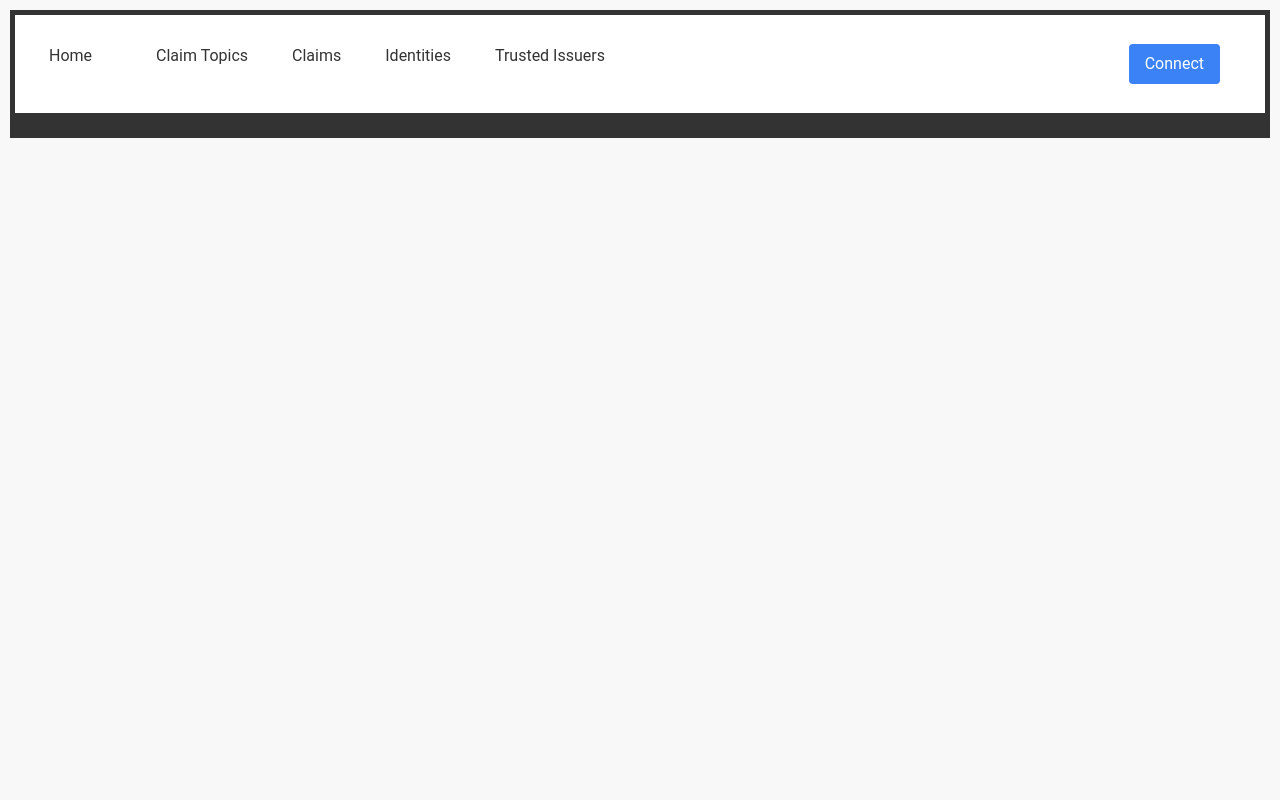
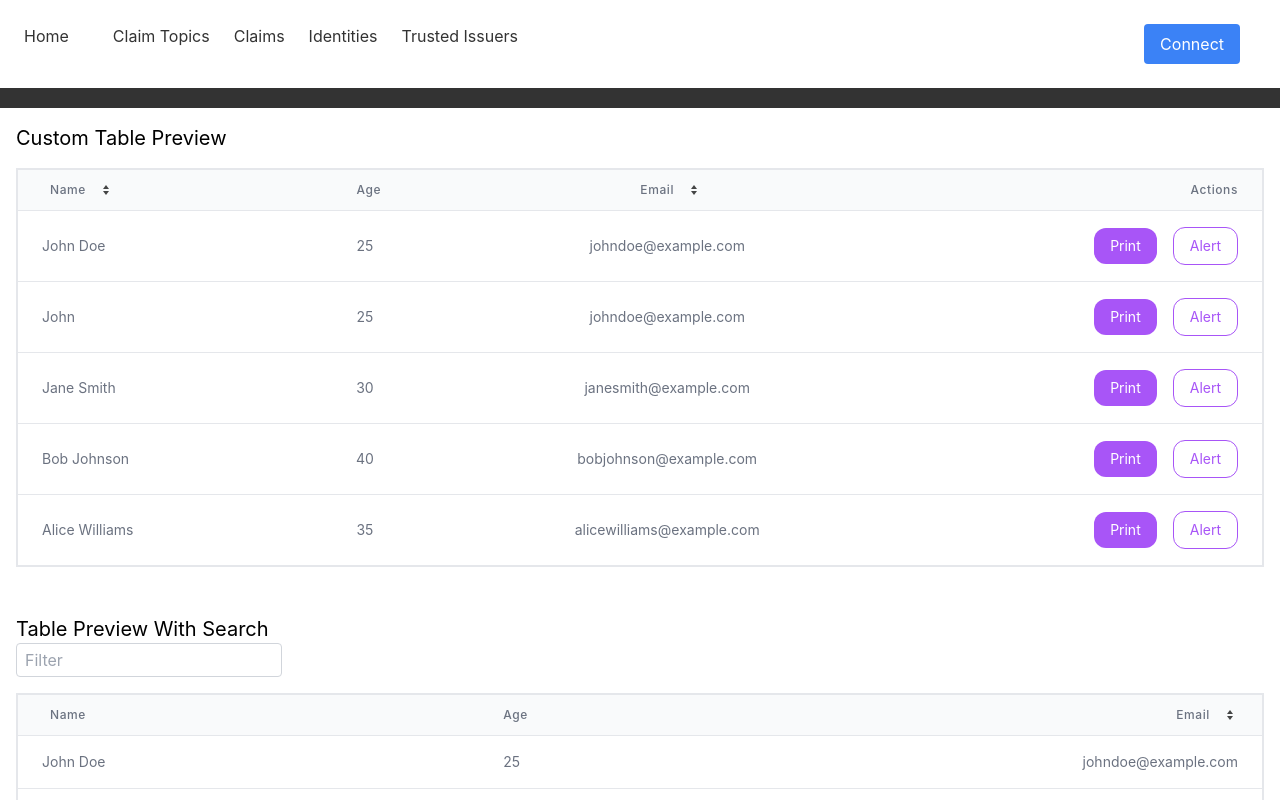
Before and after one commit to nomyx-io/nomyx-id, a React (Create React App) app in the folder ui/: page /demo in a window 1280 px wide. Shown: the top 800 px of the page. Built offline with nearby package versions, Linux system fonts and the light colour scheme.

Commit message:
Feat: Table component functionality

```diff
--- a/ui/src/App.tsx
+++ b/ui/src/App.tsx
@@ -15,6 +15,7 @@ import IdentitiesPage from './components/IdentitiesPage.jsx';
 import ClaimsPage from './components/ClaimsPage.jsx';
 
 import BlockchainService from './services/BlockchainService.js';
+import CustomTablePreview from './components/Demo.jsx';
 
 function UnsupportedNetworkDialog(props: any) {
 
@@ -131,6 +132,7 @@ function App() {
           <Route path="/issuers" element={<TrustedIssuersPage service={blockchainService} />} />
           <Route path="/identities" element={<IdentitiesPage service={blockchainService} />} />
           <Route path="/claims" element={<ClaimsPage service={blockchainService} />} />
+          <Route path="/demo" element={<CustomTablePreview />} />
         </Routes>
       </div>
     </Router>
--- /dev/null
+++ b/ui/src/components/Demo.jsx
@@ -0,0 +1,99 @@
+import React from 'react';
+import {CustomTable} from './Table';
+
+const columns = [
+	{key: 'name', label: 'Name', align: 'left', unique: true, sortable: true},
+	{key: 'age', label: 'Age', align: 'center'},
+	{key: 'email', label: 'Email', align: 'center',sortable:true},
+	{
+		key: 'action',
+		label: 'Actions',
+		align: 'right',
+		render: (row) => (
+			<div className="flex gap-4 items-center">
+				<button
+					className=" py-2 px-4 rounded-xl bg-purple-500 hover:bg-purple-700 text-white"
+					onClick={() => console.log(row)}
+				>
+					Print
+				</button>
+				<button
+					className=" py-2 px-4 rounded-xl border border-purple-500 hover:bg-purple-700 text-purple-500 hover:text-white"
+					onClick={() => alert('hy')}
+				>
+					Alert
+				</button>
+			</div>
+		),
+	},
+];
+const columns2 = [
+	{key: 'name', label: 'Name', align: 'left', unique: true},
+	{key: 'age', label: 'Age', align: 'center'},
+	{key: 'email', label: 'Email', align: 'right', sortable: true},
+];
+
+const columns3 = [
+	{key: 'name', label: 'Name', align: 'left', unique: true},
+	{key: 'age', label: 'Age', align: 'center'},
+	{key: 'status', label: 'Status', align: 'center'},
+	{key: 'email', label: 'Email', align: 'right', sortable: true},
+];
+const columns4 = [
+	{key: 'name', label: 'Name', align: 'left', unique: true},
+	{key: 'age', label: 'Age', align: 'center'},
+	{key: 'status', label: 'Status', align: 'center'},
+	{key: 'email', label: 'Email', align: 'center', sortable: true},
+	{key: 'transactionStatus', label: 'Transaction Status', align: 'right', sortable: true},
+];
+
+const data = [
+	{name: 'John Doe', age: 25, email: 'johndoe@example.com', status: 'Active', transactionStatus: 'Pending'},
+	{name: 'John', age: 25, email: 'johndoe@example.com', status: 'Inactive', transactionStatus: 'Success'},
+	{name: 'Jane Smith', age: 30, email: 'janesmith@example.com', status: 'Inactive', transactionStatus: 'Success'},
+	{name: 'Bob Johnson', age: 40, email: 'bobjohnson@example.com', status: 'Inactive', transactionStatus: 'Pending'},
+	{
+		name: 'Alice Williams',
+		age: 35,
+		email: 'alicewilliams@example.com',
+		status: 'Active',
+		transactionStatus: 'Pending',
+	},
+];
+
+const statusList = ['All', 'Active', 'Inactive'];
+const TransactionStatusList = ['All', 'Success', 'Pending'];
+
+const CustomTablePreview = () => {
+	return (
+		<div>
+			<CustomTable title={'Custom Table Preview'} columns={columns} data={data} />
+			<br />
+			<br />
+			<CustomTable title={'Table Preview With Search'} columns={columns2} data={data} searchable />
+			<br />
+			<br />
+			<CustomTable
+				title={'Table 3 With Tabs'}
+				columns={columns3}
+				data={data}
+				enableTabs={true}
+				statusList={statusList}
+				enableTabsBy="status"
+			/>
+			<br />
+			<br />
+			<CustomTable
+				title={'Table 4 With Tabs and Search'}
+				columns={columns4}
+				data={data}
+				searchable
+				enableTabs={true}
+				statusList={TransactionStatusList}
+				enableTabsBy="transactionStatus"
+			/>
+		</div>
+	);
+};
+
+export default CustomTablePreview;
--- a/ui/src/components/ObjectList.jsx
+++ b/ui/src/components/ObjectList.jsx
@@ -1,7 +1,7 @@
 
 import React, { useState } from 'react';
 
-import './ObjectList.css';
+// import './ObjectList.css';
 
 function pluralize(str) {
     return str + "s";
--- /dev/null
+++ b/ui/src/components/Table.jsx
@@ -0,0 +1,191 @@
+import React, {useEffect, useState} from 'react';
+
+export const CustomTable = ({title,description,columns, data, searchable = false, enableTabs, enableTabsBy = '', statusList}) => {
+	const [sortedColumn, setSortedColumn] = useState(null);
+	const [sortDirection, setSortDirection] = useState('asc');
+	const [filterText, setFilterText] = useState('');
+	const [activeTab, setActiveTab] = useState('');
+
+	useEffect(() => {
+		statusList && statusList.length > 0 && setActiveTab(statusList[0]);
+	}, []);
+
+	const handleTabClick = (status) => {
+		setActiveTab(status);
+	};
+
+	const handleSort = (column) => {
+		if (sortedColumn === column) {
+			// If the same column is clicked again, reverse the sort direction
+			setSortDirection(sortDirection === 'asc' ? 'desc' : 'asc');
+		} else {
+			// If a new column is clicked, set it as the sorted column with ascending order
+			setSortedColumn(column);
+			setSortDirection('asc');
+		}
+	};
+
+	const handleFilterChange = (event) => {
+		setFilterText(event.target.value);
+	};
+
+	const findUniqueKey = () => {
+		const uniqueColumn = columns && columns.length > 0 && columns.find((column) => column.unique === true);
+		return uniqueColumn ? uniqueColumn.key : undefined;
+	};
+
+	const uniqueKey = findUniqueKey();
+
+	const filteredData =
+		enableTabs && activeTab && activeTab !== 'All' ? data.filter((row) => row[enableTabsBy] === activeTab) : data;
+
+	const filteredAndSearchedData = filteredData.filter((row) => {
+		// Filter rows based on the filterText and all columns' values
+		return columns.some((column) => {
+			const value = row[column.key];
+			return typeof value === 'string' && value.toLowerCase().includes(filterText.toLowerCase());
+		});
+	});
+
+	const sortedData = sortedColumn
+		? filteredAndSearchedData.slice().sort((a, b) => {
+				const valueA = a[sortedColumn];
+				const valueB = b[sortedColumn];
+
+				if (valueA < valueB) return sortDirection === 'asc' ? -1 : 1;
+				if (valueA > valueB) return sortDirection === 'asc' ? 1 : -1;
+				return 0;
+		  })
+		: filteredAndSearchedData;
+
+	return (
+		<>
+			<div className='text-xl'>{title}</div>
+			<div className='text-base'>{description}</div>
+
+			<div className="flex justify-between mb-4">
+				{searchable && (
+					<div>
+						<label htmlFor="filterInput" className="sr-only">
+							Filter
+						</label>
+						<input
+							type="text"
+							id="filterInput"
+							placeholder="Filter"
+							className="px-2 py-1 border border-gray-300 rounded"
+							value={filterText}
+							onChange={handleFilterChange}
+						/>
+					</div>
+				)}
+			</div>
+			{enableTabs && (
+				<div className="flex space-x-4 mb-4">
+					{statusList.map((status) => (
+						<button
+							key={status}
+							className={`py-2 px-4 rounded-md ${
+								activeTab === status ? 'bg-blue-500 text-white' : 'bg-gray-200 text-gray-700'
+							}`}
+							onClick={() => handleTabClick(status)}
+						>
+							{status}
+						</button>
+					))}
+				</div>
+			)}
+			<div className="overflow-x-auto border border-gray-200">
+				<table className="min-w-full border-collapse border border-gray-200 ">
+					<thead className="bg-gray-50">
+						<tr>
+							{columns &&
+								columns.length > 0 &&
+								columns.map((column) => (
+									<th
+										key={column.key}
+										scope="col"
+										className={`px-6 py-3 text-left text-xs font-medium text-gray-500 uppercase tracking-wider border-y border-gray-200 ${
+											column.align === 'right'
+												? 'text-right'
+												: column.align === 'left'
+												? 'text-left'
+												: 'text-center'
+										}`}
+									>
+										<button
+											key={column.key}
+											className={`ml-2 focus:outline-none ${
+												sortedColumn === column.key ? 'font-bold' : ''
+											}`}
+											onClick={() => column.sortable && handleSort(column.key)}
+										>
+											<div className="flex items-center gap-2">
+												{column.label}
+												{sortedColumn === column.key ? (
+													<span
+														className={`ml-1 ${
+															sortDirection === 'asc' ? 'text-gray-600' : 'text-gray-400'
+														}`}
+													>
+														{sortDirection === 'asc' ? '▲' : '▼'}
+													</span>
+												) : (
+													column.sortable && (
+														<span className={`ml-1 text-gray-400`}>{sortIcon()}</span>
+													)
+												)}
+											</div>
+										</button>
+									</th>
+								))}
+						</tr>
+					</thead>
+					<tbody>
+						{sortedData.map((row, i) => (
+							<tr key={row[uniqueKey] || i}>
+								{columns.map((column) => (
+									<td
+										key={column.key}
+										className={`px-6 py-4 whitespace-pre-wrap text-sm text-gray-500 border-y border-gray-200   ${
+											column.align === 'right'
+												? 'text-right'
+												: column.align === 'left'
+												? 'text-left'
+												: 'text-center'
+										}`}
+									>
+										{column.render ? (
+											<div
+												className={`flex items-center ${
+													column.align === 'right'
+														? 'justify-end'
+														: column.align === 'left'
+														? 'justify-start'
+														: 'justify-center'
+												}`}
+											>
+												{column.render(row)}
+											</div>
+										) : (
+											row[column.key]
+										)}
+									</td>
+								))}
+							</tr>
+						))}
+					</tbody>
+				</table>
+			</div>
+		</>
+	);
+};
+
+const sortIcon = () => {
+	return (
+		<svg width="16px" height="16px" viewBox="0 0 16 16" version="1.1" xmlns="http://www.w3.org/2000/svg">
+			<path fill="#444" d="M11 7h-6l3-4z" />
+			<path fill="#444" d="M5 9h6l-3 4z" />
+		</svg>
+	);
+};
--- a/ui/src/components/TrustedIssuersPage.jsx
+++ b/ui/src/components/TrustedIssuersPage.jsx
@@ -97,9 +97,7 @@ const TrustedIssuersPage = ({ service }) => {
 
     const removeTrustedIssuer = async (issuer) => {
         await service.removeTrustedIssuer(issuer);
-    };[
-
-    ]
+    };
 
     return (
         <div className='p-6'>
```
